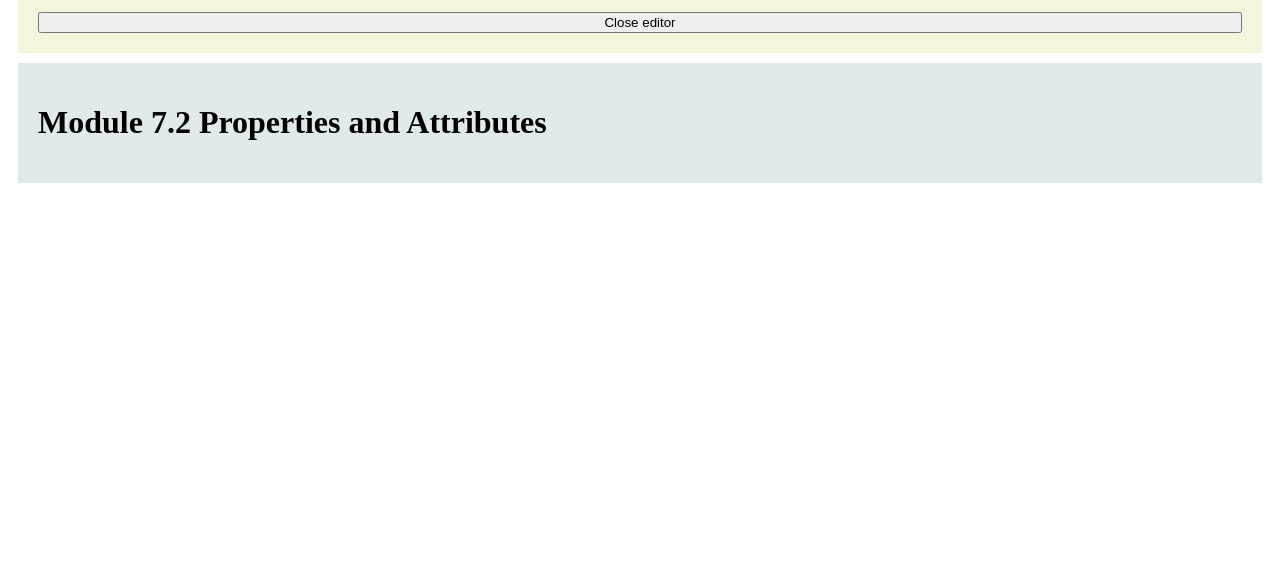
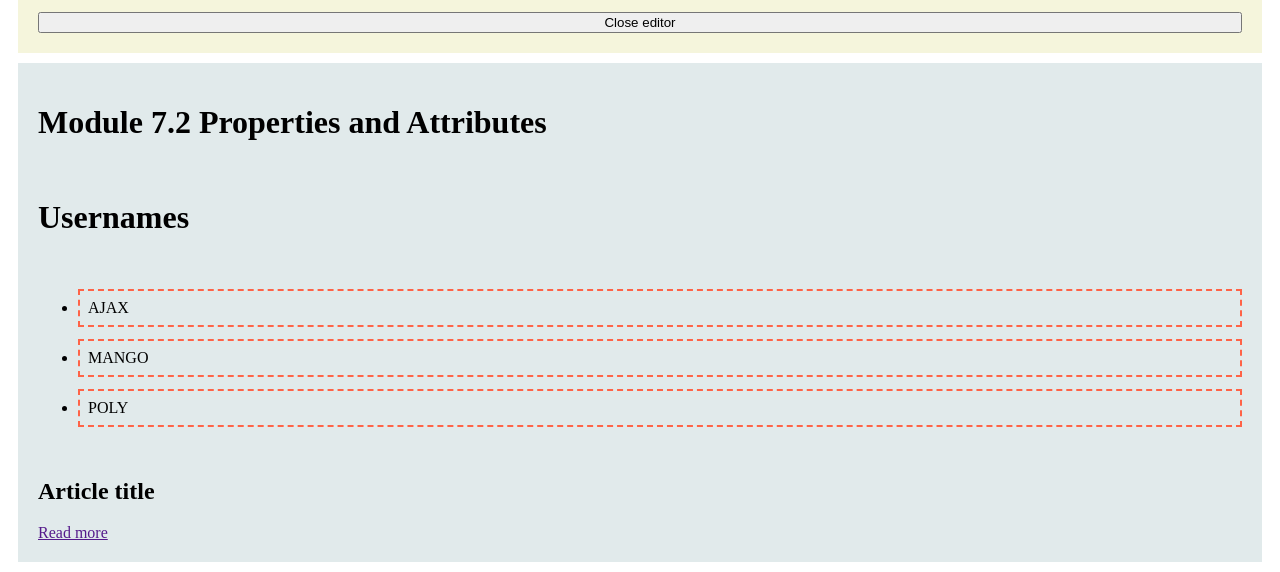
Before and after one commit to Oleksii996/practice_blended_JavaScript, a plain HTML site: page js/konspekt_goit_js/module_7_(Document Object Model - Events)/module_7_learning.html in a window 1280 px wide. Shown: the part 616-1188 px from the top of the page. Before the commit the page ends 809 px from the top, so only its background shows below. Drawn offline with Linux system fonts and the light colour scheme.

Commit message:
update ceode

```diff
--- a/js/konspekt_goit_js/module_7_(Document Object Model - Events)/module_7.3_creating and removing elements.js
+++ b/js/konspekt_goit_js/module_7_(Document Object Model - Events)/module_7.3_creating and removing elements.js
@@ -7,10 +7,65 @@
 // видаляти елементи
 // створювати нові елементи й додавати їх у документ
 
-//Розглянемо, як створити новий елемент:
+{
+  //Розглянемо, як створити новий елемент:
+  //document.createElement(tagName);
+  //створює елемент з ім'ям tagName і повертає посилання на його об’єкт як результат свого виконання.
+  // tagName — це рядок, що вказує тип елемента, який створюється.
+  // Елемент створюється в пам'яті, у DOM його ще немає.
+}
+{
+  const heading = document.createElement("h1");
+
+  //Після створення елемента heading отримуємо посилання на його об’єкт у пам'яті. З цього моменту можна звертатися до властивостей цього об’єкта і змінювати їх ще до того, як вставимо цей елемент у DOM.
+
+  heading.classList.add("title");
+  heading.textContent = "This is a heading";
+  console.log(heading); // <h1 class="title">This is a heading</h1>
+
+  const image = document.createElement("img");
+  image.src = "https://picsum.photos/id/11/320/240";
+  image.alt = "Nature";
+  console.log(image); // <img src="https://picsum.photos/id/11/320/240" alt="Nature" />
+}
+//#endregion
+
+//#region Додавання елементів
+// Щоб створений елемент відображався на сторінці, його необхідно додати до вже існуючого елемента в DOM-дереві. Припустимо, що додаємо до певного елемента elem, для цього існують такі методи.
+
+// elem.append(el1, el2, ...) — додає один або декілька елементів після всіх дітей елемента elem.
+// elem.prepend(el1, el2, ...) — додає один або декілька елементів перед усіма дітьми елемента elem.
+
+// У всіх цих методах el — це елементи або рядки, у будь-якому поєднанні та кількості. Рядки додаються, як текстові вузли.
 
 {
-  document.createElement(tagName);
+  const list = document.querySelector(".usernames");
+
+  // Adds an item to the end of the list
+  const lastItem = document.createElement("li");
+  lastItem.textContent = "Poly";
+  list.append(lastItem);
+
+  // Adds an item to the beginning of the list
+  const firstItem = document.createElement("li");
+  firstItem.textContent = "Ajax";
+  list.prepend(firstItem);
 }
+//#endregion
+
+//#region Видалення елементів
+// Для того щоб видалити елемент, використовується метод element.remove().
+{
+  const text = document.querySelector(".text-content");
+  text.remove();
+}
+//#endregion
+
+//#region Властивість innerHTML
+// Існує ще один спосіб створити DOM-елементи і помістити їх у DOM-дерево.
+// Для цього треба використати рядки з тегами і дозволити браузеру зробити всю важку роботу. У такого підходу є свої плюси та мінуси.
+
+
+
 
 //#endregion
--- a/js/konspekt_goit_js/module_7_(Document Object Model - Events)/module_7_learning.html
+++ b/js/konspekt_goit_js/module_7_(Document Object Model - Events)/module_7_learning.html
@@ -35,6 +35,20 @@
     <!-- Module 7.3 -->
     <div class="module-7-3-creating-and-removing-elements">
       <h1>Module 7.2 Properties and Attributes</h1>
+      <h1>Usernames</h1>
+      <ul class="usernames">
+        <li>Mango</li>
+      </ul>
+      <article class="article">
+        <h2 class="title">Article title</h2>
+        <p class="text-content">
+          Lorem ipsum dolor sit amet consectetur, adipisicing elit. Dolore, ipsa
+          quibusdam! Praesentium accusantium fugiat distinctio quidem minima
+          fugit eos, veniam, nam laboriosam deleniti nisi qui neque explicabo
+          perspiciatis, consectetur non.
+        </p>
+        <a class="link" href="">Read more</a>
+      </article>
     </div>
     <!-- Module 7.4 -->
     <!-- Module 7.5 -->
--- a/js/konspekt_goit_js/module_7_(Document Object Model - Events)/module_7_learning_styles.css
+++ b/js/konspekt_goit_js/module_7_(Document Object Model - Events)/module_7_learning_styles.css
@@ -8,6 +8,7 @@
   margin: 10px;
 }
 
+/* #region  */
 .module-7-3-creating-and-removing-elements {
   background-color: rgb(225, 234, 235);
   display: flex;
@@ -17,3 +18,14 @@
   padding: 20px;
   margin: 10px;
 }
+
+.usernames li {
+  padding: 8px;
+  border: 2px dashed tomato;
+  text-transform: uppercase;
+}
+
+.usernames li:not(:last-child) {
+  margin-bottom: 12px;
+}
+/* #endregion */
```
